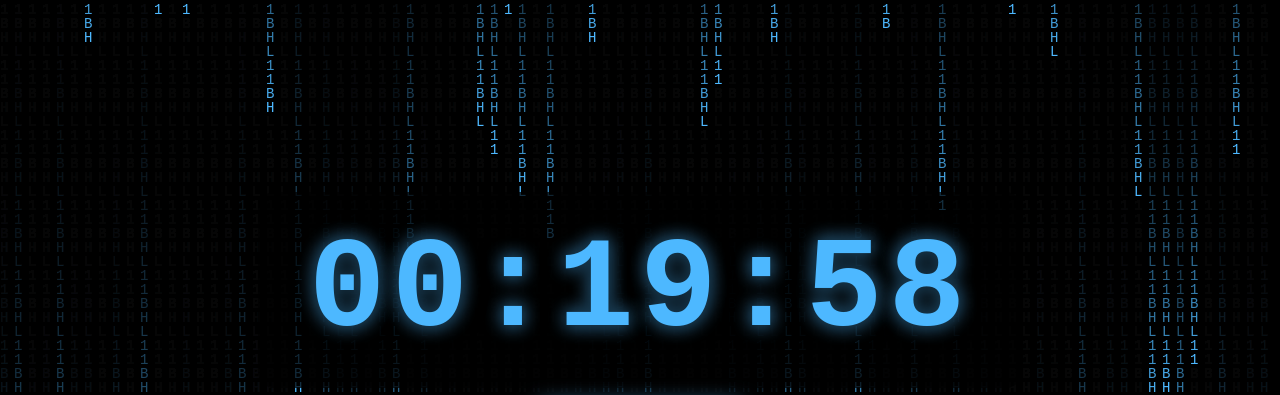
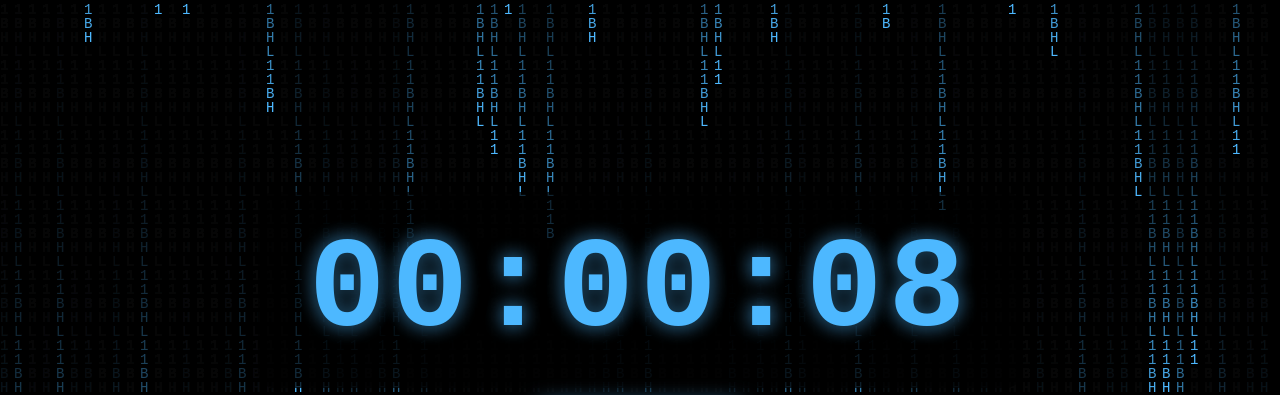
Before and after one commit to CtrlAltWinxx/Zegar, a plain HTML site: page index.html in a window 1280 px wide. Both pictures are taken after a click on the button "START". Shown: the top 395 px of the page. Drawn offline with Linux system fonts and the light colour scheme.

Commit message:
Update index.html

```diff
--- a/index.html
+++ b/index.html
@@ -110,7 +110,7 @@
   <div id="electricFlash"></div>
 
   <div class="container">
-    <div id="timer">00:20:00</div>
+    <div id="timer">00:00:10</div>
 
     <img id="logo" src="grafika.jpg" alt="Logo">
 
@@ -169,7 +169,7 @@
         logo.style.opacity = "1";
       }, 150);
 
-      let remaining = 20 * 60;
+      let remaining = 10;
 
       timerInterval = setInterval(() => {
         remaining--;
```
